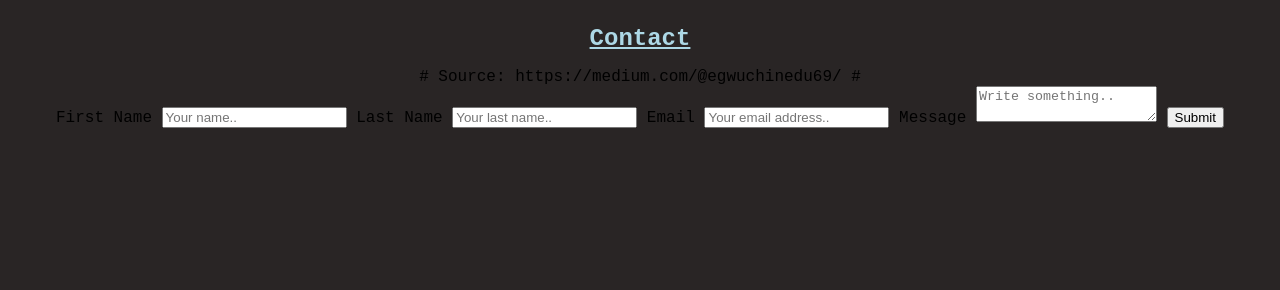
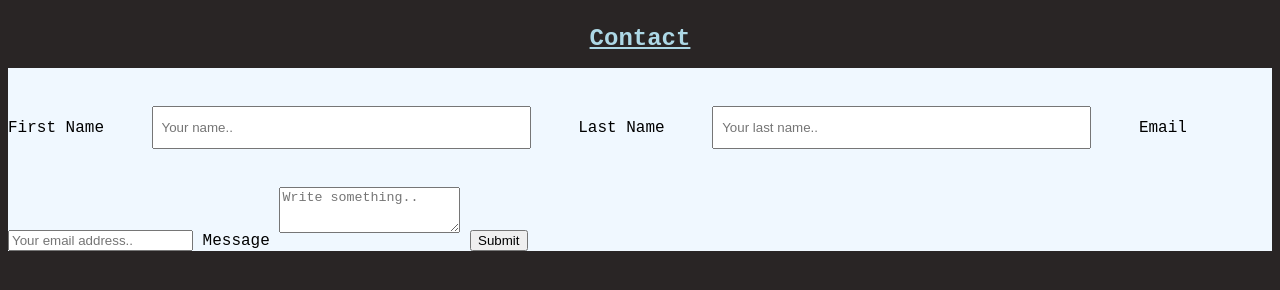
Before and after one commit to AhmR-05/e_portfolio_-WEBD1000, a plain HTML site: page contact.html in a window 1280 px wide. Shown: the part 86-376 px from the top of the page. Drawn offline with Linux system fonts and the light colour scheme.

Commit message:
editing contact form and page

```diff
--- a/contact.html
+++ b/contact.html
@@ -14,7 +14,7 @@
             <a href="resume.html"> Resume</a>
         </nav>
         <h1> Contact</h1>
-        # Source: https://medium.com/@egwuchinedu69/ #
+        <!-- Source: https://medium.com/@egwuchinedu69/ -->
         <form method="POST" name="contact" data-netlify="true">
 
             <label for="firstname">First Name</label>
--- a/portfolio_base.css
+++ b/portfolio_base.css
@@ -40,7 +40,29 @@ nav{font-family: 'Courier New', Courier, monospace;
 font-size: x-large;
 padding-top: 2em;}
 
+ p{color:white;
+font-size: large;}
 
 
- p{color:white;
-font-size: large;}
+form {
+    text-align: left;
+    background-color: aliceblue;
+
+}
+
+input[type=text] {
+    width: 30%;
+    padding: 12px 8px;
+    margin: 3%;
+    box-sizing: border-box;
+  }
+
+  textarea{
+    box-sizing: border-box;
+    margin-bottom: 12px;
+
+  }
+
+  #message{
+    padding-bottom: 12px;
+  }
```
